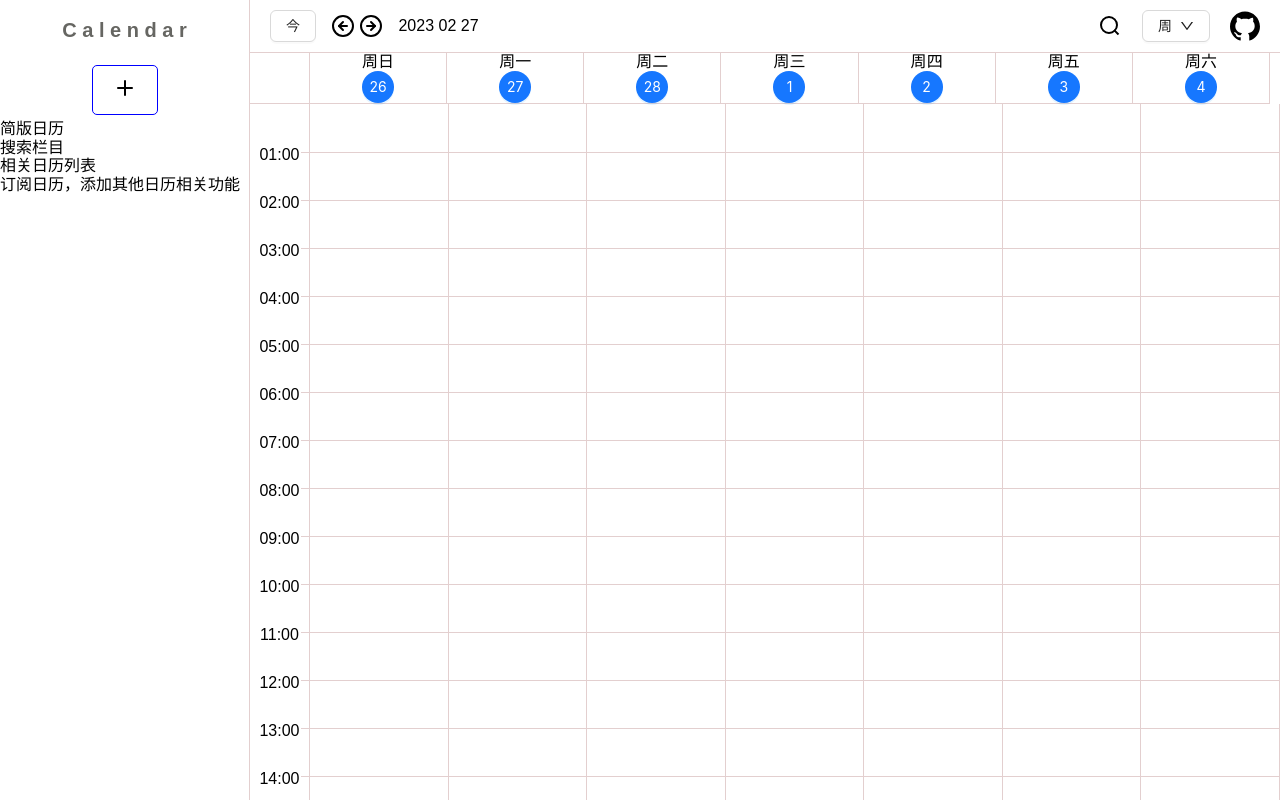
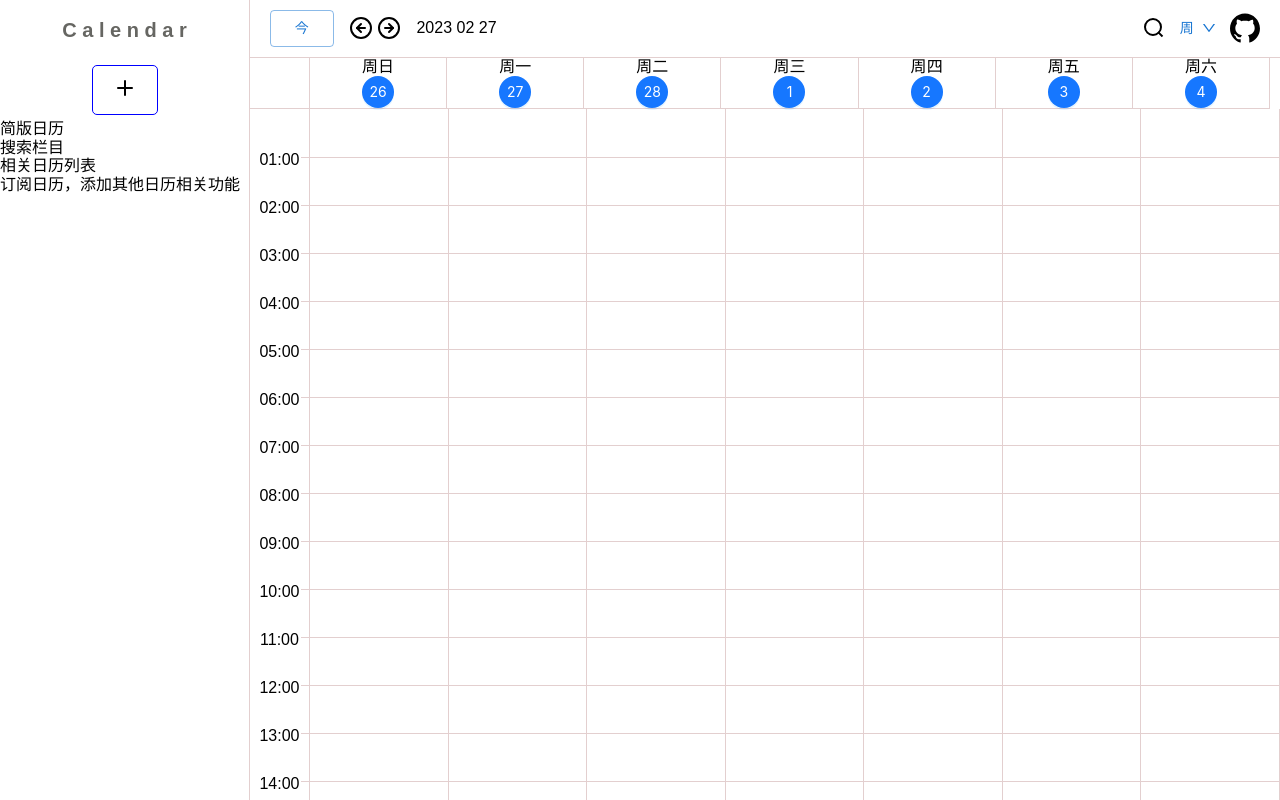
Before and after one commit to linround/Calendar, a React (Vite) app: page / in a window 1280 px wide. Built offline with nearby package versions, Linux system fonts and the light colour scheme; no server answers.

Commit message:
feature: 风格切换

```diff
--- a/package.json
+++ b/package.json
@@ -10,11 +10,15 @@
   },
   "dependencies": {
     "@ant-design/icons": "^5.0.0",
+    "@emotion/react": "^11.10.6",
+    "@emotion/styled": "^11.10.6",
     "@floating-ui/react": "^0.19.2",
+    "@fontsource/roboto": "^4.5.8",
     "@fortawesome/fontawesome-svg-core": "^6.3.0",
     "@fortawesome/free-regular-svg-icons": "^6.3.0",
     "@fortawesome/free-solid-svg-icons": "^6.3.0",
     "@fortawesome/react-fontawesome": "^0.2.0",
+    "@mui/material": "^5.11.11",
     "@reduxjs/toolkit": "^1.9.1",
     "antd": "^5.1.5",
     "axios": "^1.3.4",
--- a/src/main.tsx
+++ b/src/main.tsx
@@ -4,6 +4,11 @@ import { BrowserRouter } from 'react-router-dom'
 import 'antd/dist/reset.css'
 import App from './App'
 import './main.css'
+import '@fontsource/roboto/300.css'
+import '@fontsource/roboto/400.css'
+import '@fontsource/roboto/500.css'
+import '@fontsource/roboto/700.css'
+
 
 ReactDOM.createRoot(document.getElementById('root') as HTMLElement)
   .render(<React.StrictMode>
--- a/src/view/LCalendar/modules/MenuHeader.tsx
+++ b/src/view/LCalendar/modules/MenuHeader.tsx
@@ -1,10 +1,11 @@
 import React from 'react'
 import {
-  Button,
   Space,
   Dropdown,
   MenuProps
 } from 'antd'
+
+import Button from '@mui/material/Button'
 import { typeOptions } from './options'
 import styles from './style.module.less'
 import moment from 'moment'
@@ -50,9 +51,7 @@ export default function (props:IHeaderEvent) {
   return (
     <div className={styles.headerContainer}>
       <div className={styles.headerLeft}>
-        <Button onClick={() => setToday(Date.now())}>
-          今
-        </Button>
+        <Button variant="outlined" onClick={() => setToday(Date.now())}>今</Button>
         <div className={styles.headerLeftIconContainer}>
           <span
             onClick={() => prev(-1)}>
```
Also changed, not shown: 1 other file (tests, documents, lock files or other folders).
